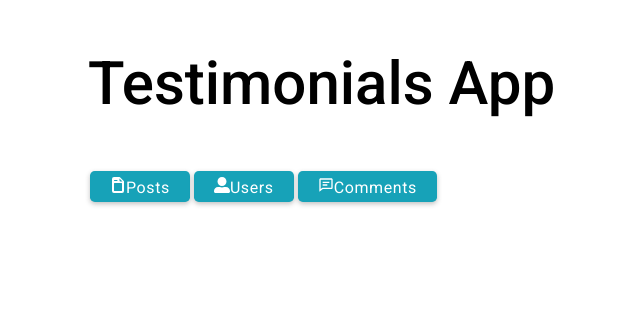
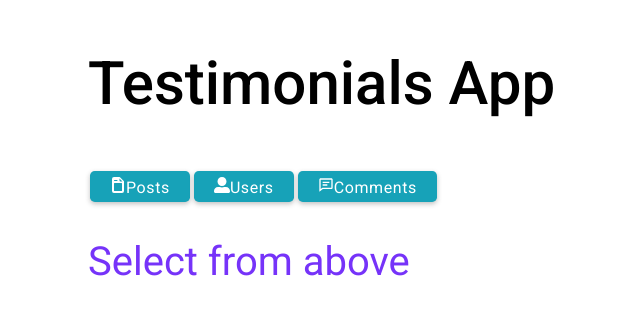
Before and after one commit to jeffKimball/ReactSandbox, a React (Create React App) app in the folder projects/: page / in a window 1280 px wide. Shown: the top 314 px of the page, without its empty margins (102-742 px from the left). Built offline with nearby package versions, Linux system fonts and the light colour scheme.

Commit message:
set up fetch in the useEffect hook and map out all results from API

```diff
--- a/projects/src/projects/04-Testimonials/Testimonials.jsx
+++ b/projects/src/projects/04-Testimonials/Testimonials.jsx
@@ -1,4 +1,4 @@
-import React from 'react'
+import React, { useState, useEffect } from 'react'
 import Title from '../components/Title'
 import Button from '../components/Button'
 import { BsFillFileEarmarkPostFill } from "react-icons/bs";
@@ -7,10 +7,28 @@ import { BiCommentDetail } from "react-icons/bi";
 
 
 const Testimonials = () => {
+// const handleClick = () =>{
+//     console.log('My Click')
+// }
 
-    const handleClick = () =>{
-        console.log('My Click')
+const [testimonials, setTestimonials] = useState('')
+const [items, setItems] = useState([])
+
+useEffect(() => {
+    if (testimonials) { // Only proceed if testimonials has a value
+      fetch(`https://jsonplaceholder.typicode.com/${testimonials}`)
+        .then(response => {
+          if (!response.ok) {
+            throw new Error('Network response was not ok');
+          }
+          return response.json();
+        })
+        .then(json => setItems(json))
+        .catch(error => console.error("Fetching error: ", error));
     }
+  }, [testimonials]);
+
+
   return (
       <div className="container m-auto">
           <Title text={"Testimonials App"} />
@@ -18,19 +36,36 @@ const Testimonials = () => {
               text={"Posts"}
               btnClass={"btn-info"}
               icon={<BsFillFileEarmarkPostFill />}
-              onClick={handleClick}
+              onClick={() => setTestimonials("Posts")}
           />
           <Button
               text={"Users"}
               btnClass={"btn-info"}
               icon={<FaUserAlt />}
-              onClick={handleClick}
+              onClick={() => setTestimonials("Users")}
           />
           <Button
               text={"Comments"}
               btnClass={"btn-info"}
-              icon={<BiCommentDetail onClick={handleClick} />}
+              icon={<BiCommentDetail />}
+              onClick={() => setTestimonials("Comments")}
           />
+          <Title
+              classes={"subtitle text-primary"}
+              text={!testimonials ? "Select from above" : testimonials}
+          />
+          {!items
+              ? null
+              : items.map((item) => {
+                    return <div className="card card-primary mb-2" key={item.id}>
+                        {item.name && <h2 className='card-header'>{item.name}</h2>}
+                        <div className="card-body">
+                            <h4>{item.title}</h4>
+                            <p>{item.body}</p>
+                        </div>
+                        {item.name && <small className='card-footer'>{item.email}</small>}
+                    </div>
+                })}
       </div>
   );
 }
```
